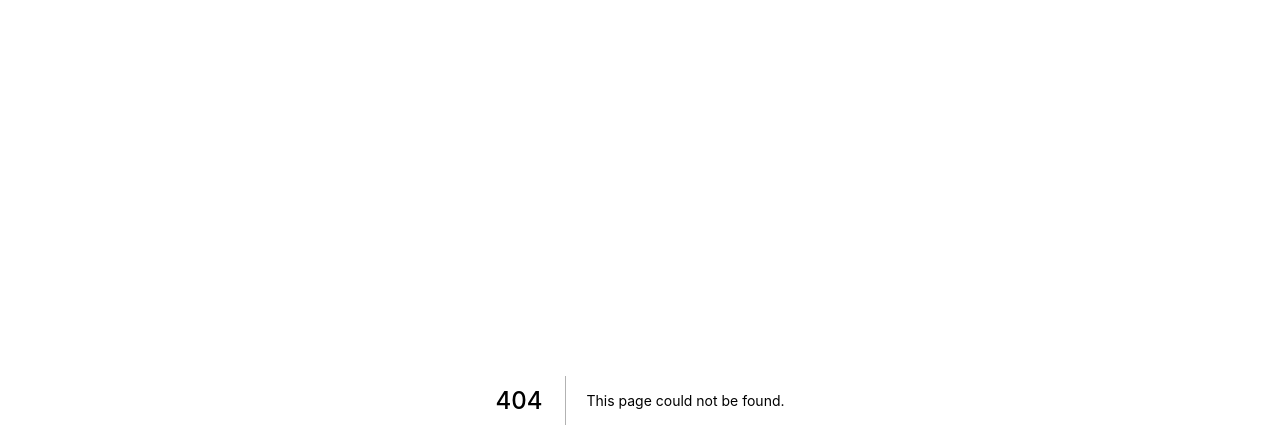
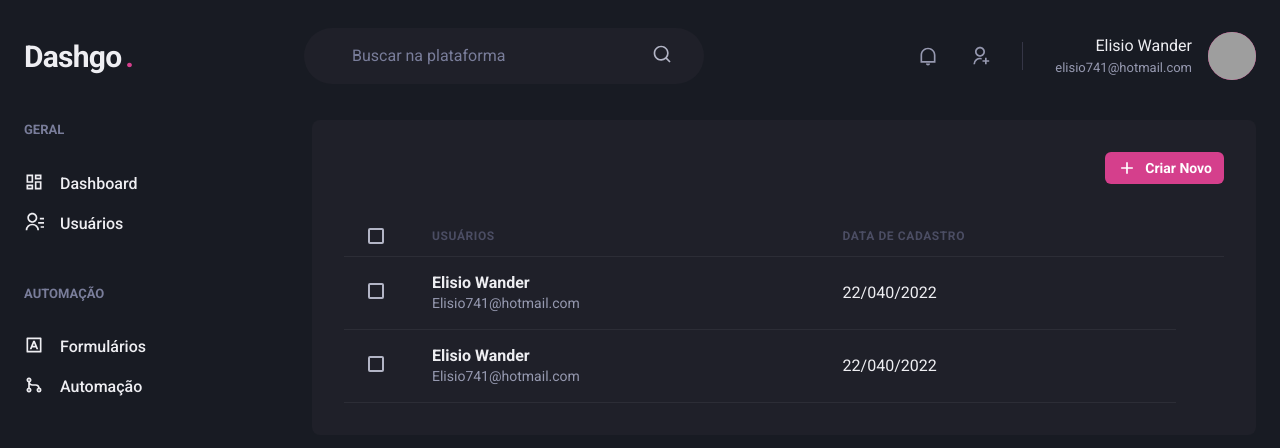
Before and after one commit to ElisioWander/dashgo-to-deploy, a Next.js app: page /users in a window 1280 px wide. Before the commit this address had no page. Shown: the top 448 px of the page. Built offline with nearby package versions, Linux system fonts and the light colour scheme; grey boxes are pictures that could not be loaded.

Commit message:
users-list

```diff
--- a/package.json
+++ b/package.json
@@ -12,9 +12,11 @@
     "@chakra-ui/react": "^1.8.8",
     "@emotion/react": "^11",
     "@emotion/styled": "^11",
+    "apexcharts": "^3.35.0",
     "framer-motion": "^6",
     "next": "12.1.5",
     "react": "18.0.0",
+    "react-apexcharts": "^1.4.0",
     "react-dom": "18.0.0",
     "react-icons": "^4.3.1"
   },
--- /dev/null
+++ b/src/Components/Sidebar/NavLink.tsx
@@ -0,0 +1,24 @@
+import {
+  Icon,
+  Text,
+  Link as ChakraLink,
+  LinkProps as ChakraLinkProps,
+} from "@chakra-ui/react";
+import { ElementType } from "react";
+
+interface NavLinkProps extends ChakraLinkProps {
+  icon: ElementType;
+  children: string;
+  href: string;
+}
+
+export function NavLink({ icon, children, href, ...rest }: NavLinkProps) {
+  return (
+    <ChakraLink display="flex" align="center" {...rest}>
+      <Icon as={icon} fontSize="20" />
+      <Text ml="4" fontWeight="medium">
+        {children}
+      </Text>
+    </ChakraLink>
+  );
+}
--- /dev/null
+++ b/src/Components/Sidebar/NavSection.tsx
@@ -0,0 +1,18 @@
+import { Box, Stack, Text } from "@chakra-ui/react";
+import { ReactNode } from "react";
+
+interface NavSectionProps {
+  title: string;
+  children: ReactNode;
+}
+
+export function NavSection({ title, children }: NavSectionProps) {
+  return (
+    <Box>
+      <Text fontWeight="bold" color="gray.400" fontSize="small" >{title}</Text>
+      <Stack spacing="4" mt="8" align="stretch" >
+       {children}
+      </Stack>
+    </Box>
+  )
+}
--- /dev/null
+++ b/src/Components/Sidebar/SidebarNav.tsx
@@ -0,0 +1,19 @@
+import { Stack } from "@chakra-ui/react";
+import { RiContactsLine, RiDashboardLine, RiGitMergeLine, RiInputMethodLine } from "react-icons/ri";
+import { NavLink } from "./NavLink";
+import { NavSection } from "./NavSection";
+
+export function SidebarNav() {
+  return (
+    <Stack spacing="12" align="flex-start" >
+       <NavSection title="GERAL" >
+          <NavLink icon={RiDashboardLine} href="/dashboard" >Dashboard</NavLink>
+          <NavLink icon={RiContactsLine} href="/users" >Usuários</NavLink>
+       </NavSection>
+        <NavSection title="AUTOMAÇÃO" >
+          <NavLink icon={RiInputMethodLine} href="/forms" >Formulários</NavLink>
+          <NavLink icon={RiGitMergeLine} href="/automation" >Automação</NavLink>
+        </NavSection>
+      </Stack>
+  )
+}
--- /dev/null
+++ b/src/Components/Sidebar/index.tsx
@@ -0,0 +1,10 @@
+import { Box } from "@chakra-ui/react";
+import { SidebarNav } from "./SidebarNav";
+
+export function SideBar() {
+  return (
+    <Box as="aside" w="64" mr="8" >
+      <SidebarNav />
+    </Box>
+  )
+}
--- /dev/null
+++ b/src/pages/users/index.tsx
@@ -0,0 +1,93 @@
+import {
+  Box,
+  Button,
+  Checkbox,
+  Flex,
+  Heading,
+  Icon,
+  Table,
+  Tbody,
+  Td,
+  Text,
+  Th,
+  Thead,
+  Tr,
+} from "@chakra-ui/react";
+import { RiAddLine } from "react-icons/ri";
+import { Header } from "../../Components/Header";
+import { SideBar } from "../../Components/Sidebar";
+
+export default function UsersList() {
+  return (
+    <Box>
+      <Header />
+
+      <Flex width="100%" my="6" maxWidth={1480} mx="auto" px="6">
+        <SideBar />
+
+        <Box flex="1" borderRadius="8" bg="gray.800" p="8">
+          <Flex mb="8" justify="space-between" align="center">
+            <Heading size="lg" fontWeight="normal"></Heading>
+            <Box>
+              <Button
+                as="a"
+                size="sm"
+                fontSize="sm"
+                colorScheme="pink"
+                leftIcon={<Icon as={RiAddLine} fontSize="20" />}
+              >
+                Criar Novo
+              </Button>
+            </Box>
+          </Flex>
+          <Table colorScheme="whiteAlpha">
+            <Thead>
+              <Tr>
+                <Th px={["4", "4", "6"]} color="gray.300" width="8">
+                  <Checkbox colorScheme="pink" />
+                </Th>
+                <Th>Usuários</Th>
+                <Th>Data de cadastro</Th>
+                <Th width="8"></Th>
+              </Tr>
+            </Thead>
+            <Tbody>
+              <Tr>
+                <Td px={["4", "4", "6"]}>
+                  <Checkbox colorScheme="pink" />
+                </Td>
+                <Td>
+                  <Box>
+                    <Text fontWeight="bold">Elisio Wander</Text>
+
+                    <Text fontSize="sm" color="gray.300">
+                      Elisio741@hotmail.com
+                    </Text>
+                  </Box>
+                </Td>
+                <Td>22/040/2022</Td>
+              </Tr>
+            </Tbody>
+            <Tbody>
+              <Tr>
+                <Td px={["4", "4", "6"]}>
+                  <Checkbox colorScheme="pink" />
+                </Td>
+                <Td>
+                  <Box>
+                    <Text fontWeight="bold">Elisio Wander</Text>
+
+                    <Text fontSize="sm" color="gray.300">
+                      Elisio741@hotmail.com
+                    </Text>
+                  </Box>
+                </Td>
+                <Td>22/040/2022</Td>
+              </Tr>
+            </Tbody>
+          </Table>
+        </Box>
+      </Flex>
+    </Box>
+  );
+}
--- a/tsconfig.json
+++ b/tsconfig.json
@@ -4,7 +4,7 @@
     "lib": ["dom", "dom.iterable", "esnext"],
     "allowJs": true,
     "skipLibCheck": true,
-    "strict": true,
+    "strict": false,
     "forceConsistentCasingInFileNames": true,
     "noEmit": true,
     "esModuleInterop": true,
```
Also changed, not shown: src/pages/dashboard.tsx (+82 -3 lines), 1 other file (tests, documents, lock files or other folders).
